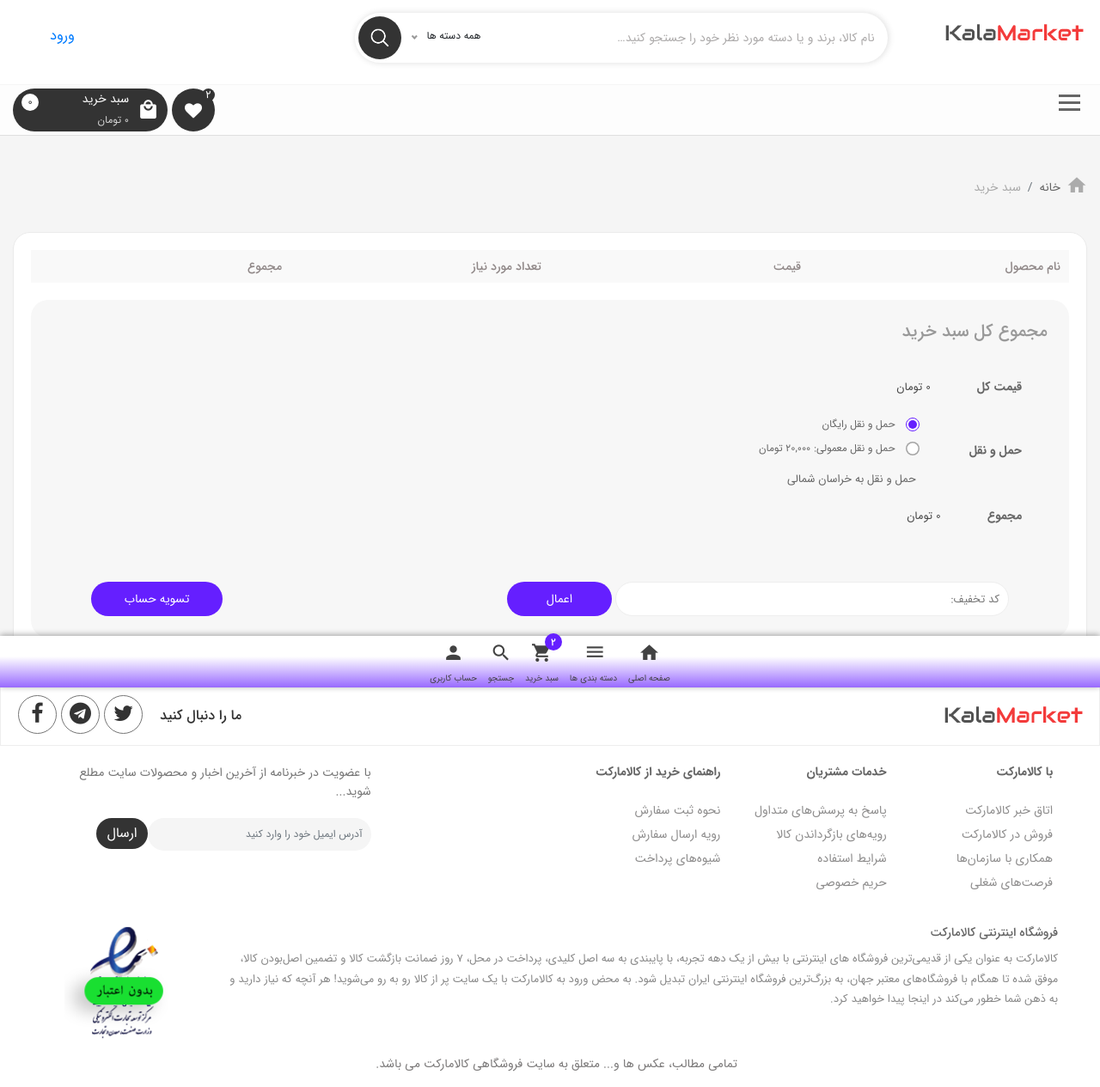
After one commit to FahimReza1386/Django-Shop, a Django app: page /cart/session/cart-summary/ in a window 1280 px wide. The commit adds this page. Shown: the whole page at 86% size. Run offline with Django 4.2, Linux system fonts and the light colour scheme; lists and menus that the app fills with data are empty; some libraries are stand-ins or nearby versions.

Commit message:
Save The Changed all page and cart,py

```diff
--- a/core/cart/urls.py
+++ b/core/cart/urls.py
@@ -6,4 +6,5 @@ app_name = "cart"
 
 urlpatterns = [
     path("session/add-product/", views.SessionAddProductView.as_view(), name="session-add-product"),
+    path("session/cart-summary/", views.SessionCartSummaryView.as_view(), name="session-cart-summary"),
 ]
--- a/core/cart/views.py
+++ b/core/cart/views.py
@@ -11,7 +11,20 @@ class SessionAddProductView(CreateView):
     def post(self, request, *args, **kwargs):
         cart = CartSession(session=self.request.session)
         product_id = self.request.POST.get("product_id")
-        if product_id:
-            cart.add_product(product_id)
+        qty = self.request.POST.get("quantity")
+        if product_id and qty:
+            cart.add_product(product_id, qty)
 
-        return JsonResponse({"cart":"s"})
+        return JsonResponse({"cart":cart.get_cart_dict(), "total_quantity":cart.get_total_quantity()})
+
+class SessionCartSummaryView(TemplateView):
+    template_name = "Cart/cart-summary.html"
+
+
+    def get_context_data(self, **kwargs):
+        context = super().get_context_data(**kwargs)
+        cart = CartSession(session=self.request.session)
+        context["total_price"] = cart.get_total_payment_price
+        context["cart_items"] = cart.get_cart_item()
+
+        return context
--- /dev/null
+++ b/core/templates/Cart/cart-summary.html
@@ -0,0 +1,192 @@
+{% extends 'base.html' %}
+{% load static %}
+{% load humanize %}
+
+
+{% block title %}
+سبد خرید
+{% endblock %}
+
+
+{% block extra_css %}
+{% endblock %}
+
+
+{% block extra_css_no_compress %}
+{% endblock %}
+
+
+{% block content %}
+
+
+    <!-- cart---------------------------------->
+    <div class="container-main">
+        <div class="d-block">
+            <div class="main-row">
+                <div id="breadcrumb">
+                    <i class="mdi mdi-home"></i>
+                    <nav aria-label="breadcrumb">
+                        <ol class="breadcrumb">
+                            <li class="breadcrumb-item"><a href="{% url 'website:index' %}">خانه</a></li>
+                            <li class="breadcrumb-item active" aria-current="page">سبد خرید</li>
+                        </ol>
+                    </nav>
+                </div>
+                <section class="cart-home">
+                    <div class="post-item-cart d-block order-2">
+                        <div class="content-page">
+                            <div class="cart-form">
+                                <form action="#" class="c-form">
+                                    <table class="table-cart cart table table-borderless">
+                                        <thead>
+                                            <tr>
+                                                <th scope="col" class="product-cart-name">نام محصول</th>
+                                                <th scope="col" class="product-cart-price">قیمت</th>
+                                                <th scope="col" class="product-cart-quantity">تعداد مورد نیاز</th>
+                                                <th scope="col" class="product-cart-Total">مجموع</th>
+                                            </tr>
+                                        </thead>
+                                        <tbody>
+                                            {% for item in cart_items %}
+                                            <tr>
+                                                <th scope="row" class="product-cart-name">
+                                                    <div class="product-thumbnail-img">
+                                                        <a href="#">
+                                                            <img src="{{ item.product_obj.image.url }}">
+                                                        </a>
+                                                        <div class="product-remove">
+                                                            <a href="#" class="remove">
+                                                                <i class="mdi mdi-close"></i>
+                                                            </a>
+                                                        </div>
+                                                    </div>
+                                                    <div class="product-title">
+                                                        <a href="{% url 'shop:product-detail' slug=item.product_obj.slug %}">
+                                                            {{ item.product_obj.title }}
+                                                        </a>
+                                                        <div class="variation">
+                                                            <div class="variant-color">
+                                                                <span class="variant-color-title">سفید</span>
+                                                                <div class="variant-shape"></div>
+                                                            </div>
+                                                            <div class="variant-guarantee">
+                                                                <i class="mdi mdi-check"></i>
+                                                                گارانتی ۱۸ ماهه
+                                                            </div>
+                                                            <div class="seller">
+                                                                <i class="mdi mdi-storefront"></i>
+                                                                فروشنده :
+                                                                <span>کالا مارکت</span>
+                                                            </div>
+                                                        </div>
+                                                    </div>
+                                                </th>
+                                                <td class="product-cart-price">
+                                                    <span class="amount">{{ item.product_obj.get_price_after_sale|intcomma }}
+                                                        <span>تومان</span>
+                                                    </span>
+                                                </td>
+                                                <td class="product-cart-quantity">
+                                                    <div class="required-number before">
+                                                        <div class="quantity">
+                                                            <input type="number" min="1" max="100" step="1" value="{{ item.quantity }}">
+                                                        </div>
+                                                    </div>
+                                                </td>
+                                                <td class="product-cart-Total">
+                                                    <span class="amount">{{ item.total_price|intcomma }}
+                                                        <span>تومان</span>
+                                                    </span>
+                                                </td>
+                                            </tr>
+
+                                            {% endfor %}
+                                        </tbody>
+                                    </table>
+                                </form>
+                                <div class="cart-collaterals">
+                                    <div class="totals d-block">
+                                        <h3 class="Total-cart-total">مجموع کل سبد خرید</h3>
+                                        <div class="checkout-summary">
+                                            <ul class="checkout-summary-summary">
+                                                <li class="cart-subtotal">
+                                                    <span class="amount">قیمت کل</span>
+                                                    <span> {{ total_price|intcomma }} تومان</span>
+                                                </li>
+                                                <li class="shipping-totals">
+                                                    <span class="amount">حمل و نقل</span>
+                                                    <div class="shipping-totals-item">
+                                                        <div class="shipping-totals-outline">
+                                                            <label for="#" class="outline-radio">
+                                                                <input type="radio" name="payment_method"
+                                                                    id="payment-option-online" checked="checked">
+                                                                <span class="outline-radio-check"></span>
+                                                            </label>
+                                                            <label for="#" class="shipping-totals-title-row">
+                                                                <div class="shipping-totals-title">حمل و نقل رایگان
+                                                                </div>
+                                                            </label>
+                                                        </div>
+                                                        <div class="shipping-totals-outline">
+                                                            <label for="#" class="outline-radio">
+                                                                <input type="radio" name="payment_method"
+                                                                    id="payment-option-online">
+                                                                <span class="outline-radio-check"></span>
+                                                            </label>
+                                                            <label for="#" class="shipping-totals-title-row">
+                                                                <div class="shipping-totals-title">حمل و نقل معمولی:
+                                                                    20,000 تومان</div>
+                                                            </label>
+                                                        </div>
+                                                        <span class="shipping-destination">حمل و نقل به خراسان
+                                                            شمالی</span>
+                                                    </div>
+                                                </li>
+                                                <li class="order-total">
+                                                    <span class="amount"> مجموع</span>
+                                                    <span> {{ total_price|intcomma }} تومان</span>
+                                                </li>
+                                                <li class="discount-code">
+                                                    <div class=" align-items-center">
+                                                        <div class="col-md-7 pr mt-5">
+                                                            <div class="coupon">
+                                                                <form action="#">
+                                                                    <input type="text" name="input-coupon"
+                                                                        class="input-coupon-code"
+                                                                        placeholder="كد تخفیف:">
+                                                                    <button class="btn btn-coupon"
+                                                                        type="submit">اعمال</button>
+                                                                </form>
+                                                            </div>
+                                                        </div>
+                                                        <div class="col-md-2 pl mt-5">
+                                                            <div class="proceed-to-checkout">
+                                                                <a href="#" class="checkout-button d-block">تسویه
+                                                                    حساب</a>
+                                                            </div>
+                                                        </div>
+                                                    </div>
+                                                </li>
+                                            </ul>
+                                        </div>
+                                    </div>
+                                </div>
+                            </div>
+                        </div>
+                    </div>
+                </section>
+            </div>
+        </div>
+    </div>
+    <!-- cart---------------------------------->
+
+
+{% endblock %}
+
+
+{% block extra_js %}
+{% endblock %}
+
+
+{% block extra_js_no_compress %}
+{% endblock %}
--- a/core/templates/base.html
+++ b/core/templates/base.html
@@ -1,4 +1,6 @@
 {% load static %}
+{% load humanize %}
+
 <!DOCTYPE html>
 <html lang="fa" dir="rtl">
 
@@ -41,7 +43,7 @@
                     <div class="header-right">
                         <div class="col-lg-3 pr">
                             <div class="header-logo row text-right">
-                                <a href="#">
+                                <a href="{% url 'website:index' %}">
                                     <img src="{% static 'images/logo.png' %}" alt="کالامارکت">
                                 </a>
                             </div>
@@ -352,7 +354,8 @@
                             </li>
                             <li id="nav-menu-item" class="menu-item nav-overlay" data-id="190">
                                 <a href="#" class="current-link-menu">
-                                    <img src="{% static 'images/menu-main/category/makeup.png' %}" alt="menu" width="22px">
+                                    <img src="{% static 'images/menu-main/category/makeup.png' %}" alt="menu"
+                                        width="22px">
                                     آرایشی و بهداشتی
                                     <i class="fa fa-angle-down"></i>
                                 </a>
@@ -532,19 +535,22 @@
                             </li>
                             <li id="nav-menu-item" class="menu-item">
                                 <a href="#" class="current-link-menu">
-                                    <img src="{% static 'images/menu-main/category/print.png' %}" alt="menu" width="22px">
+                                    <img src="{% static 'images/menu-main/category/print.png' %}" alt="menu"
+                                        width="22px">
                                     ابزار و اداری
                                 </a>
                             </li>
                             <li id="nav-menu-item" class="menu-item">
                                 <a href="#" class="current-link-menu">
-                                    <img src="{% static 'images/menu-main/category/suit.png' %}" alt="menu" width="22px">
+                                    <img src="{% static 'images/menu-main/category/suit.png' %}" alt="menu"
+                                        width="22px">
                                     مد و پوشاک
                                 </a>
                             </li>
                             <li id="nav-menu-item" class="menu-item nav-overlay">
                                 <a href="#" class="current-link-menu">
-                                    <img src="{% static 'images/menu-main/category/home.png' %}" alt="menu" width="22px">
+                                    <img src="{% static 'images/menu-main/category/home.png' %}" alt="menu"
+                                        width="22px">
                                     خانه و آشپزخانه
                                     <i class="fa fa-angle-down"></i>
                                 </a>
@@ -726,7 +732,8 @@
                             </li>
                             <li id="nav-menu-item" class="menu-item nav-overlay">
                                 <a href="#" class="current-link-menu">
-                                    <img src="{% static 'images/menu-main/category/edit.png' %}" alt="menu" width="22px">
+                                    <img src="{% static 'images/menu-main/category/edit.png' %}" alt="menu"
+                                        width="22px">
                                     لوازم تحریر و هنر
                                     <i class="fa fa-angle-down"></i>
                                 </a>
@@ -788,20 +795,19 @@
                             </li>
                             <li id="nav-menu-item" class="menu-item">
                                 <a href="#" class="current-link-menu">
-                                    <img src="{% static 'images/menu-main/category/child.png' %}" alt="menu" width="22px">
+                                    <img src="{% static 'images/menu-main/category/child.png' %}" alt="menu"
+                                        width="22px">
                                     کودک و نوزاد
                                 </a>
                             </li>
                             <li class="divider-space-card">
-                                <div class="header-cart-basket">
-                                    <a href="#" class="cart-basket-box">
+                                <div class="header-cart-basket" dir="rtl">
+                                    <a href="{% url 'cart:session-cart-summary' %}" class="cart-basket-box">
                                         <span class="icon-cart">
                                             <i class="mdi mdi-shopping"></i>
                                         </span>
                                         <span class="title-cart">سبد خرید</span>
-                                        <span class="price-cart">25,000,000
-                                            <span>تومان</span>
-                                        </span>
+                                        <span class="price-cart"> {{ total_price|intcomma }} <span>تومان</span></span>
                                         <span class="count-cart">{{ cart.get_total_quantity }}</span>
                                     </a>
                                     <div class="widget-shopping-cart">
@@ -816,7 +822,8 @@
                                                                         <i class="mdi mdi-close"></i>
                                                                     </a>
                                                                     <a href="#" class="mini-cart-item-image d-block">
-                                                                        <img src="{% static 'images/menu-main/img-card.jpg' %}">
+                                                                        <img
+                                                                            src="{% static 'images/menu-main/img-card.jpg' %}">
                                                                     </a>
                                                                     <span class="product-name-card">لپ تاپ چووی
                                                                         الترابوک 14
@@ -909,8 +916,8 @@
                         <a href="#" class="collapsed" type="button" data-toggle="collapse" data-target="#collapseOne"
                             aria-expanded="false" aria-controls="collapseOne"><i class="mdi mdi-chevron-down"></i>کالای
                             دیجیتال</a>
-                        <div id="collapseOne" class="collapse" aria-labelledby="headingOne" data-parent="#accordionExample"
-                            style="">
+                        <div id="collapseOne" class="collapse" aria-labelledby="headingOne"
+                            data-parent="#accordionExample" style="">
                             <ul>
                                 <li class="has-sub"><a href="#" class="category-level-2">لوازم جانبی گوشی</a>
                                     <ul>
@@ -944,8 +951,8 @@
                     <li><a href="#" class="collapsed" type="button" data-toggle="collapse" data-target="#collapseTwo"
                             aria-expanded="false" aria-controls="collapseTwo"><i class="mdi mdi-chevron-down"></i>آرایشی
                             و بهداشتی</a>
-                        <div id="collapseTwo" class="collapse" aria-labelledby="headingTwo" data-parent="#accordionExample"
-                            style="">
+                        <div id="collapseTwo" class="collapse" aria-labelledby="headingTwo"
+                            data-parent="#accordionExample" style="">
                             <ul>
                                 <li class="has-sub"><a href="#" class="category-level-2">لوازم جانبی گوشی</a>
                                     <ul>
@@ -1321,6 +1328,27 @@
     <script src="{% static 'js/vendor/nouislider.min.js' %}"></script>
 
 
+    <script>
+        function AddProductToCart(product_id,qty){
+            $.ajax({
+                type: "POST",
+                url: "{% url 'cart:session-add-product' %}",
+                data: {
+                  csrfmiddlewaretoken:'{{ csrf_token }}',
+                  product_id:product_id,
+                  quantity:qty,
+                },
+                success: function(response){
+                    $("#count-cart").html(response.total_qty)
+                    window.location.reload()
+                },
+                error: function (err,errmsg,xhr) {
+                  console.log(err)
+                }
+            });
+
+        }
+    </script>
 
     {% block extra_js %}
 
@@ -1332,4 +1360,5 @@
     {% include 'messages.html' %}
 
 </body>
+
 </html>
--- a/core/templates/includes/discount_products.html
+++ b/core/templates/includes/discount_products.html
@@ -57,7 +57,7 @@
                                                     </button>
                                                 </li>
                                                 <li class="action-item add-to-cart">
-                                                    <button class="btn btn-light btn-add-to-cart" type="submit">
+                                                    <button class="btn btn-light btn-add-to-cart" type="submit" onclick="AddProductToCart('{{ item.id }}',1)">
                                                         <i class="fa fa-shopping-cart"></i>
                                                     </button>
                                                 </li>
--- a/core/templates/includes/latest_products.html
+++ b/core/templates/includes/latest_products.html
@@ -57,7 +57,7 @@
                                                     </button>
                                                 </li>
                                                 <li class="action-item add-to-cart">
-                                                    <button class="btn btn-light btn-add-to-cart" onclick="AddProductToCart('{{ item.product_id }}')" type="submit">
+                                                    <button class="btn btn-light btn-add-to-cart" onclick="AddProductToCart('{{ item.id }}',1)" type="submit">
                                                         <i class="fa fa-shopping-cart"></i>
                                                     </button>
                                                 </li>
--- a/core/templates/includes/similar_products.html
+++ b/core/templates/includes/similar_products.html
@@ -57,7 +57,7 @@
                                                     </button>
                                                 </li>
                                                 <li class="action-item add-to-cart">
-                                                    <button class="btn btn-light btn-add-to-cart" type="submit">
+                                                    <button class="btn btn-light btn-add-to-cart" type="submit" onclick="AddProductToCart('{{ item.id }}',1)">
                                                         <i class="fa fa-shopping-cart"></i>
                                                     </button>
                                                 </li>
```
Also changed, not shown: core/cart/cart.py (+34 -4 lines), core/templates/Shop/product-detail.html (+4 -22 lines), core/website/views.py (+10 -1 lines). Lines whose indentation alone changed are shown as unchanged.
